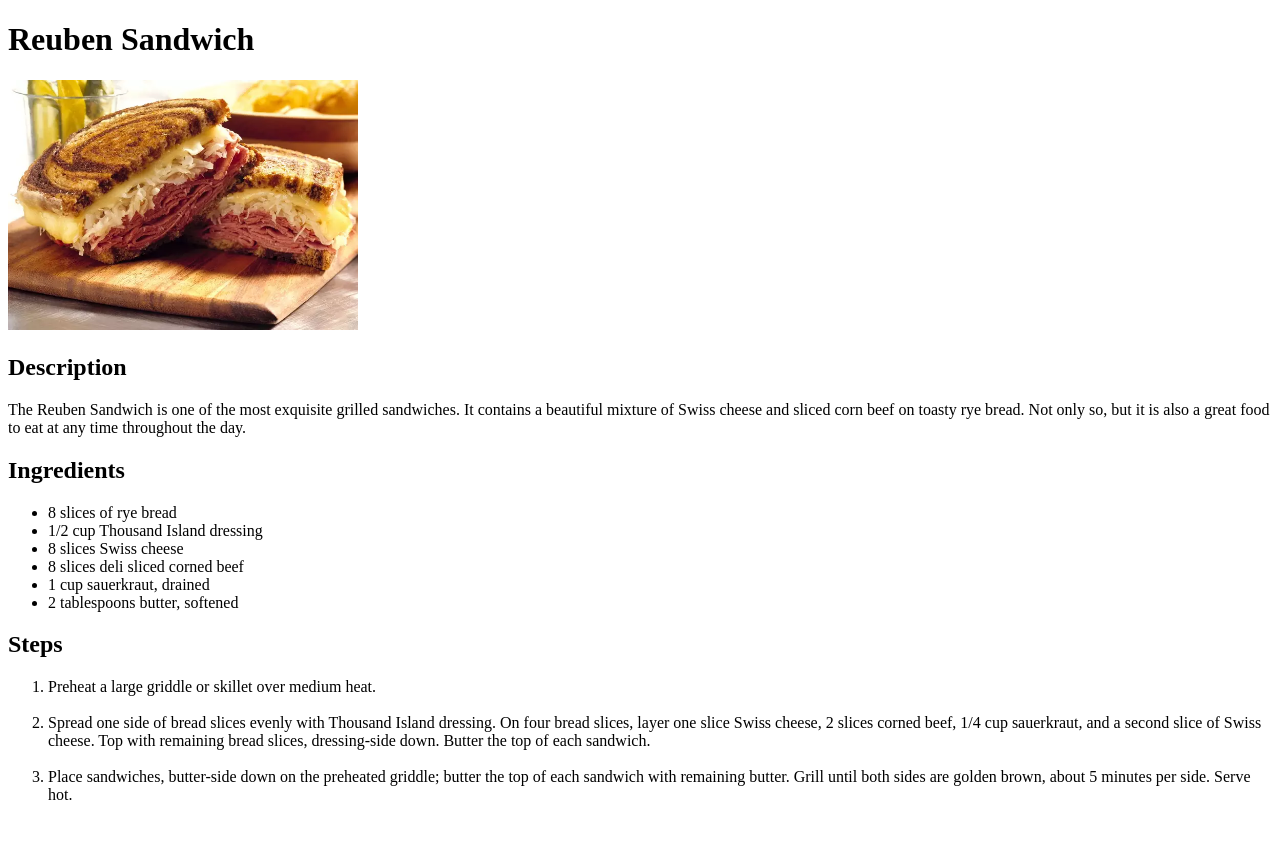
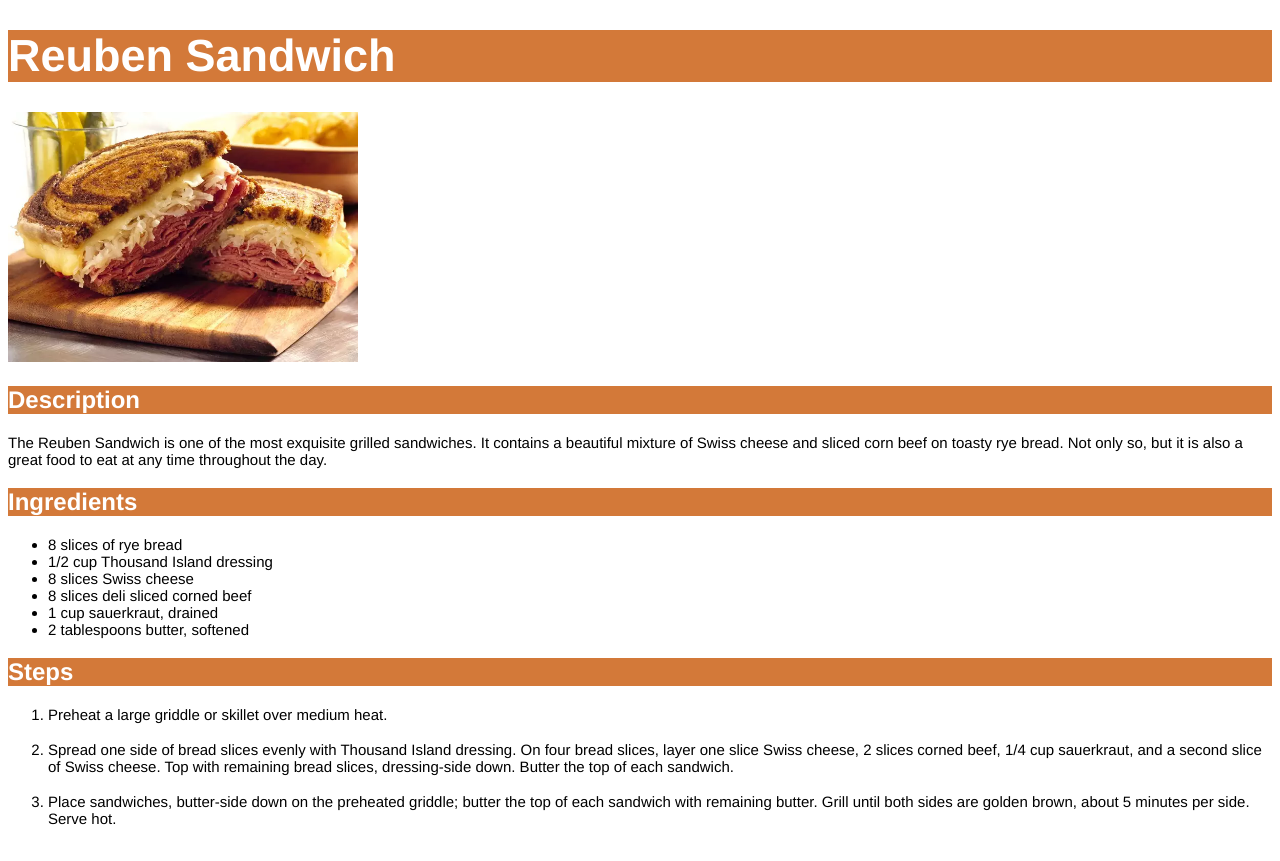
Before and after one commit to vzbel/flavor-recipes, a plain HTML site: page recipes/reuben-sandwich.html in a window 1280 px wide. Before the commit the page ends 838 px from the top, so only its background shows below. Drawn offline with Linux system fonts and the light colour scheme.

Commit message:
Stylize Reuben Sandwich Recipe Page
The design has been created similar to the crispy burrito recipe page.
Future recipe pages will likely follow the same pattern of design.

```diff
--- /dev/null
+++ b/recipes/pagestyles-reuben-sandwich.css
@@ -0,0 +1,23 @@
+body{
+    font-family: 'Helvetica', sans-serif;
+}
+
+.main-header,
+.sub-header{
+    background-color: rgb(211, 121, 57);
+    color: white;
+}
+
+.main-header{
+    font-size: 45px;
+}
+
+.sub-header{
+    font-size: 24px;
+}
+
+.recipe-description,
+.recipe-ingredient-list li,
+.recipe-step-list li{
+    font-size: 15px;
+}
--- a/recipes/reuben-sandwich.html
+++ b/recipes/reuben-sandwich.html
@@ -3,24 +3,25 @@
   <head>
     <meta charset="UTF-8" />
     <title>Reuben Sandwich Recipe</title>
+    <link rel="stylesheet" href="./pagestyles-reuben-sandwich.css" />
   </head>
   <body>
-    <h1>Reuben Sandwich</h1>
+    <h1 class="main-header">Reuben Sandwich</h1>
     <img
       src="./images/reuben-sandwich.webp"
       alt="A picture of a Reuben Sandwich, with thick layers of ham and toasty bread slices."
       height="250px"
       width="350px"
     />
-    <h2>Description</h2>
-    <p>
+    <h2 class="sub-header">Description</h2>
+    <p class="recipe-description">
       The Reuben Sandwich is one of the most exquisite grilled sandwiches. It
       contains a beautiful mixture of Swiss cheese and sliced corn beef on
       toasty rye bread. Not only so, but it is also a great food to eat at any
       time throughout the day.
     </p>
-    <h2>Ingredients</h2>
-    <ul>
+    <h2 class="sub-header">Ingredients</h2>
+    <ul class="recipe-ingredient-list">
       <li>8 slices of rye bread</li>
       <li>1/2 cup Thousand Island dressing</li>
       <li>8 slices Swiss cheese</li>
@@ -28,8 +29,8 @@
       <li>1 cup sauerkraut, drained</li>
       <li>2 tablespoons butter, softened</li>
     </ul>
-    <h2>Steps</h2>
-    <ol>
+    <h2 class="sub-header">Steps</h2>
+    <ol class="recipe-step-list">
       <li>Preheat a large griddle or skillet over medium heat.</li>
       <br />
       <li>
```
